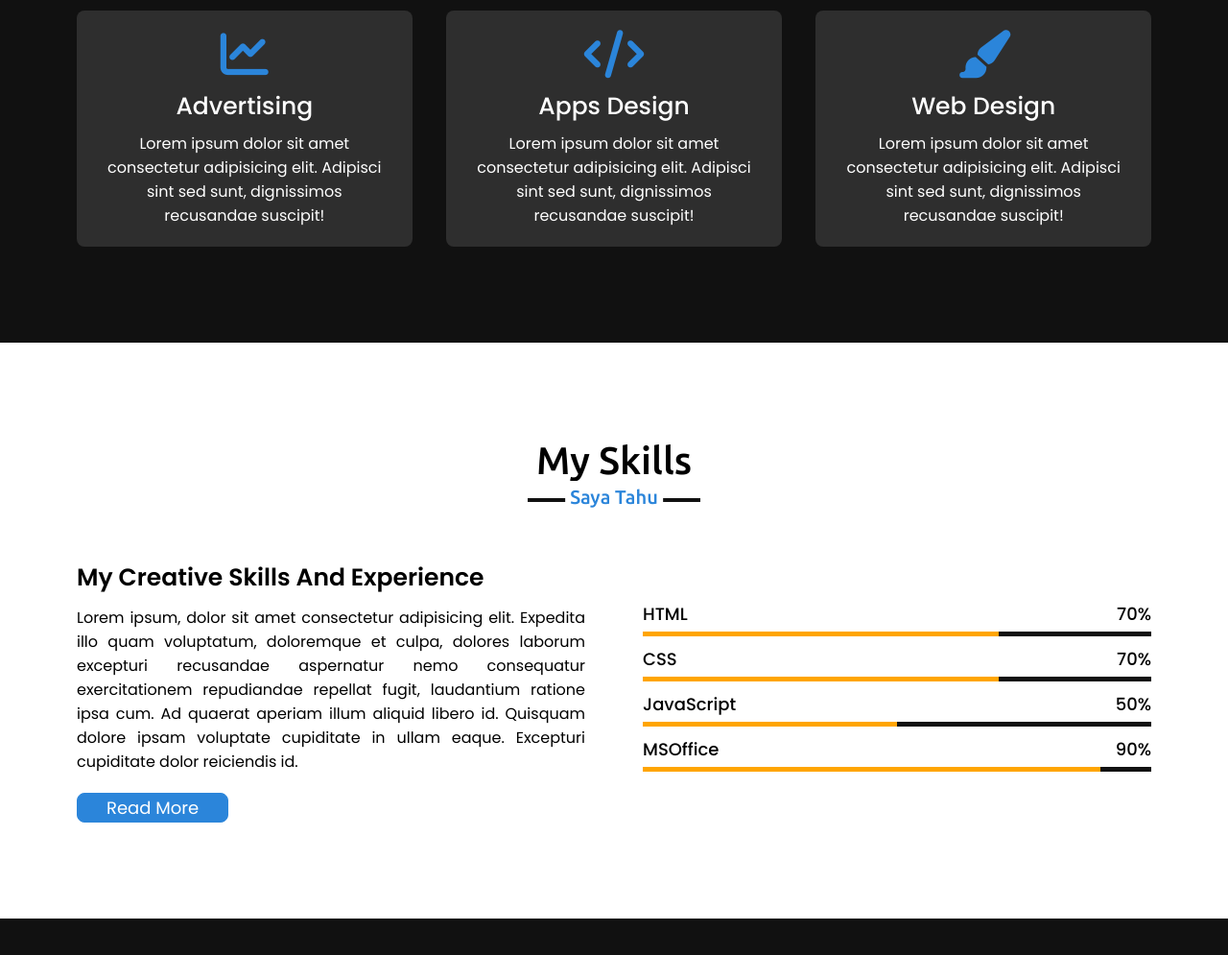
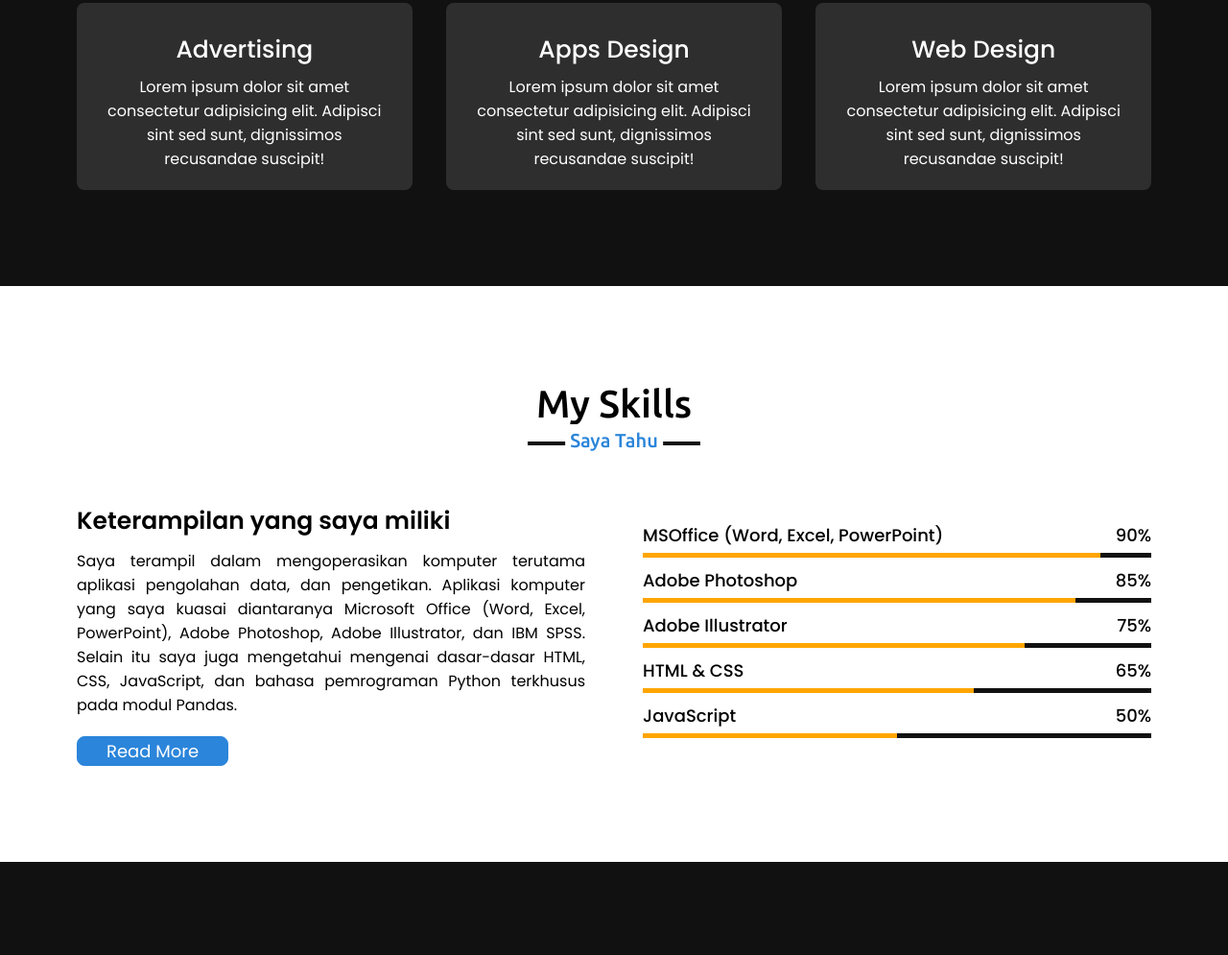
Before and after one commit to faiqzh/resume.0, a plain HTML site: page index.html in a window 1280 px wide. Shown: the part 1756-2751 px from the top of the page at 96% size. Drawn offline with nearby package versions, Linux system fonts and the light colour scheme.

Commit message:
22/06/2021 16:13

```diff
--- a/index.html
+++ b/index.html
@@ -59,7 +59,14 @@
                 <div class="text">
                     Nama saya Muh. Fa'iq Zhahirin, saya adalah seorang <span class="typing-2"></span>
                 </div>
-                <p>Lorem ipsum dolor sit amet consectetur adipisicing elit. Repellat earum consequuntur autem iure expedita consectetur porro modi voluptas vitae debitis esse atque quo soluta cupiditate vero similique numquam itaque dolore nesciunt, dolorem at, pariatur dolorum provident ullam. Temporibus eius reiciendis veniam harum laboriosam consectetur amet aperiam quaerat quam maxime dicta eos cumque dolores, autem dignissimos alias optio, ex, in modi deserunt praesentium. Ex consectetur non, tempora illo natus ea. Eaque tempora commodi non nemo, assumenda, mollitia repellendus, blanditiis veniam culpa delectus quasi. Qui ullam expedita eaque amet, dolorum dolor nobis ipsam aperiam? Eaque totam modi soluta ad, vel cum beatae.</p>
+                <p>
+                Situs sederhana ini dibuat sebagai informasi diri serta kompetensi yang saya miliki.
+                Saya merupakan lulusan sarjana dari Jurusan Kimia, Program Studi Pendidikan Kimia Kelas Internasional, Uniersitas Negeri Makassar.
+                Saya adalah seorang yang disiplin, jujur, dan cepat dalam mempelajari hal-hal baru.
+                Kelebihan saya yaitu, mampu mengoperasikan komputer dengan baik, memiliki pengalaman kerja dalam bidang pendidikan, memiliki pengalaman organisasi,
+                dan mampu menggunakan Bahasa Inggris secara lisan maupun tulisan.
+                Saya sangat tertarik pada bidang pendidikan, kimia, dan pengolahan data.
+                </p>
                 <a href="">Download CV</a>
             </div>
         </div>
@@ -70,31 +77,32 @@
 <section class="service" id="service">
     <div class="max-width">
         <h2 class="title">
-            Kemampuan Saya
+            Pengalaman Saya
         </h2>
 
         <div class="serv-content">
             <div class="card">
                 <div class="box">
-                    <i class="fas fa-chart-line"></i>
+                    <!--<i class="fas fa-chart-line"></i>-->
                     <div class="text">Advertising</div>
                     <p>Lorem ipsum dolor sit amet consectetur adipisicing elit. Adipisci sint sed sunt, dignissimos recusandae suscipit!</p>
                 </div>
             </div>
             <div class="card">
                 <div class="box">
-                    <i class="fas fa-code"></i>
+                    <!--<i class="fas fa-code"></i>-->
                     <div class="text">Apps Design</div>
                     <p>Lorem ipsum dolor sit amet consectetur adipisicing elit. Adipisci sint sed sunt, dignissimos recusandae suscipit!</p>
                 </div>
             </div>
             <div class="card">
                 <div class="box">
-                    <i class="fas fa-paint-brush"></i>
+                    <!--<i class="fas fa-paint-brush"></i>-->
                     <div class="text">Web Design</div>
                     <p>Lorem ipsum dolor sit amet consectetur adipisicing elit. Adipisci sint sed sunt, dignissimos recusandae suscipit!</p>
                 </div>
             </div>
+
         </div>
     </div>
 </section>
@@ -107,40 +115,56 @@
 
         <div class="skills-content">
             <div class="column left">
-                <div class="text">My Creative Skills And Experience</div>
-                <p>Lorem ipsum, dolor sit amet consectetur adipisicing elit. Expedita illo quam voluptatum, doloremque et culpa, dolores laborum excepturi recusandae aspernatur nemo consequatur exercitationem repudiandae repellat fugit, laudantium ratione ipsa cum. Ad quaerat aperiam illum aliquid libero id. Quisquam dolore ipsam voluptate cupiditate in ullam eaque. Excepturi cupiditate dolor reiciendis id.</p>
+                <div class="text">Keterampilan yang saya miliki</div>
+                    <p>
+                        Saya terampil dalam mengoperasikan komputer terutama aplikasi pengolahan data, dan pengetikan.
+                        Aplikasi komputer yang saya kuasai diantaranya Microsoft Office (Word, Excel, PowerPoint), Adobe Photoshop, Adobe Illustrator, dan IBM SPSS.
+                        Selain itu saya juga mengetahui mengenai dasar-dasar HTML, CSS, JavaScript, dan bahasa pemrograman Python terkhusus pada modul Pandas.
+                    </p>
                 <a href="#">Read More</a>
             </div>
 
             <div class="column right">
+
                 <div class="bars">
                     <div class="info">
-                        <span>HTML</span>
-                        <span>70%</span>
+                        <span>MSOffice (Word, Excel, PowerPoint)</span>
+                        <span>90%</span>
                     </div>
-                    <div class="line html"></div>
+                    <div class="line MSOffice"></div>
+                </div>
+
+                <div class="bars">
+                    <div class="info">
+                        <span>Adobe Photoshop</span>
+                        <span>85%</span>
+                    </div>
+                    <div class="line Photoshop"></div>
                 </div>
                 <div class="bars">
                     <div class="info">
-                        <span>CSS</span>
-                        <span>70%</span>
+                        <span>Adobe Illustrator</span>
+                        <span>75%</span>
                     </div>
-                    <div class="line css"></div>
+                    <div class="line Illustrator"></div>
                 </div>
+                <div class="bars">
+                    <div class="info">
+                        <span>HTML & CSS</span>
+                        <span>65%</span>
+                    </div>
+                    <div class="line HTML"></div>
+                </div>
+
                 <div class="bars">
                     <div class="info">
                         <span>JavaScript</span>
                         <span>50%</span>
                     </div>
-                    <div class="line JavaScript"></div>
+                    <div class="line JS"></div>
                 </div>
-                <div class="bars">
-                    <div class="info">
-                        <span>MSOffice</span>
-                        <span>90%</span>
-                    </div>
-                    <div class="line MSOffice"></div>
-                </div>
+
+
             </div>
         </div>
     </div>
@@ -263,6 +287,7 @@
 </section>
 
 
+
 <footer>
     <span>Created By <a href="#">MFZ</a> | <span class="far fa-copyright"></span> 2021 All rights reserved.</span>
 </footer>
--- a/script/script.js
+++ b/script/script.js
@@ -27,13 +27,13 @@ $(document).ready(function(){
     //typing animation
 
     var typed = new Typed('.typing', {
-        strings:['Data Analis', 'Sekretaris', 'Guru', 'Editor Foto'],
+        strings:['Data Analis', 'Guru Kimia', 'Desainer Grafis'],
         typeSpeed: 100,
         backSpeed: 60,
         loop: true
     });
     var typed = new Typed('.typing-2', {
-        strings:['Data Analis', 'Sekretaris', 'Guru', 'Editor Foto'],
+        strings:['Data Analis', 'Guru Kimia', 'Desainer Grafis'],
         typeSpeed: 100,
         backSpeed: 60,
         loop: true
--- a/scss/_global.scss
+++ b/scss/_global.scss
@@ -280,7 +280,7 @@ section{
         }
         &::after{
             background-color: $black;
-            content: 'Saya Bisa';
+            content: 'Saya Pernah';
         }
     }
     .serv-content{
@@ -400,17 +400,20 @@ section{
                     background: orange;
                 }
             }
-            .html::before{
-                width: 70%;
-            }
-            .css::before{
-                width: 70%;
-            }
-            .JavaScript::before{
-                width: 50%;
-            }
             .MSOffice::before{
                 width: 90%;
+            }
+            .Photoshop::before{
+                width: 85%;
+            }
+            .Illustrator::before{
+                width: 75%;
+            }
+            .HTML::before{
+                width: 65%;
+            }
+            .JS::before{
+                width: 50%;
             }
         }
     }
```
Also changed, not shown: scss/style.css, text.txt (added), 1 other file.
